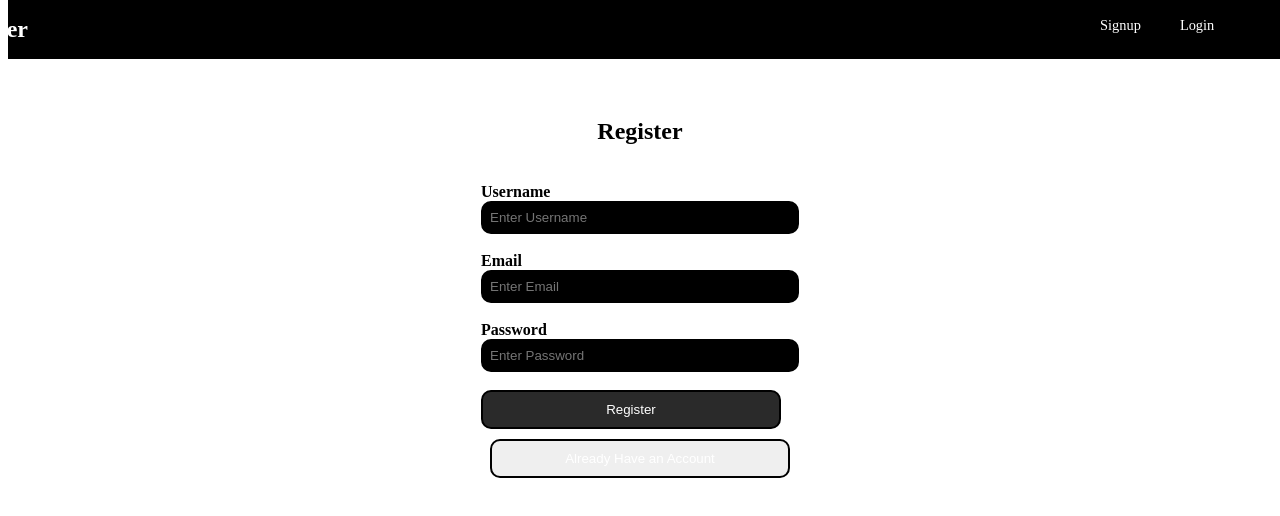
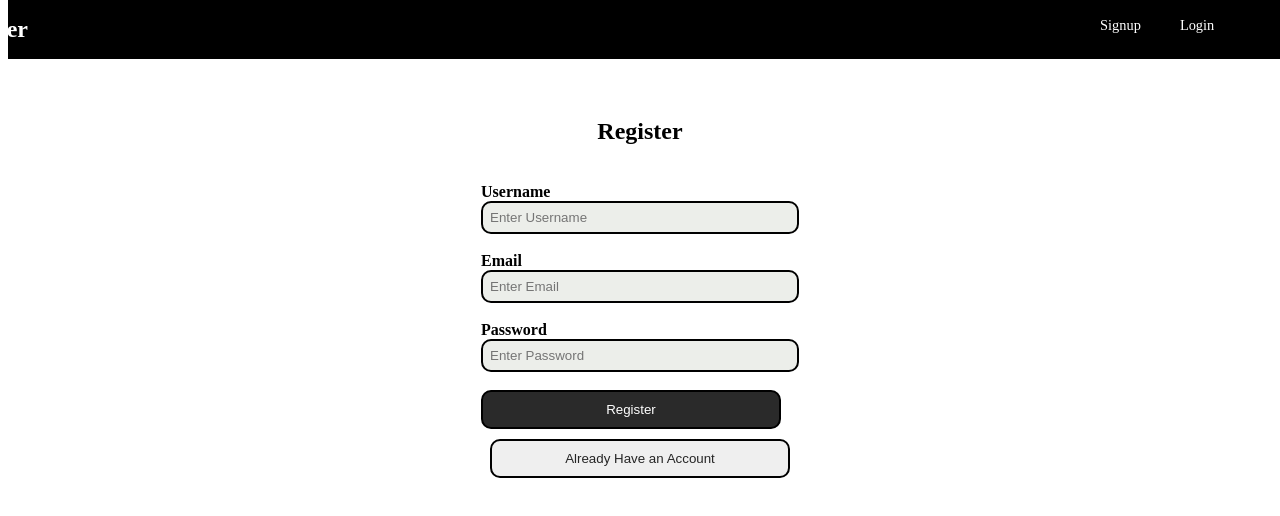
Before and after one commit to DRusetsk/FotoFinder, a Next.js app: page /Signup in a window 1280 px wide. Shown: the top 516 px of the page. Built offline with nearby package versions, Linux system fonts and the light colour scheme; no server answers.

Commit message:
Styling modifications
Main container converter to Tailwind, login page improved

```diff
--- a/src/app/assets/App.css
+++ b/src/app/assets/App.css
@@ -4,7 +4,7 @@
   height: 90vh;
   width: 100vw;
 }
-
+/*
 .main-container {
   position: absolute;
   height: 525px;
@@ -15,7 +15,7 @@
   z-index: 1000;
   box-shadow: 0px 0px 20px 1px black;
   border-radius: 10px;
-}
+}*/
 
 #sub-container {
   display: grid;
--- a/src/app/assets/Login.css
+++ b/src/app/assets/Login.css
@@ -6,23 +6,37 @@
     align-items: center;
     display: flex;
     flex-direction: column;
+}
 
+#logintext{
+    font-size: x-large;
 }
 
 #logButt{
     background-color: rgb(42, 42, 42);
     margin-bottom: 10px;
+    color: white;
+    transition: background-color 0.2s;
+}
+#logButt:hover {
+    background-color: rgb(99, 99, 99);
 }
 
-#logButt:hover {
-    background-color: rgb(99, 99, 99);
+
+#regButt{
+    color: #252525;
+    transition: background-color 0.2s;
+}
+
+#regButt:hover{
+    background-color: #eceeea;
 }
 
 .inputFields {
     width: 300px;
     padding: 7px;
     border: none;
-    background-color:rgb(0, 0, 0);
+    background-color: #eceeea;
     border-radius: 10px;
     border-style: solid;
     border-width: 2px;
@@ -34,7 +48,6 @@
     border-width: 2px;
     padding-top: 10px;
     padding-bottom: 10px;
-    color: white;
     width: 300px;
     text-align: center;
 }
--- a/src/app/components/MainContainer.tsx
+++ b/src/app/components/MainContainer.tsx
@@ -19,9 +19,9 @@ interface MainContainerProps {
 
 const MainContainer: React.FC<MainContainerProps> = ({ photoCollection, setPhotoIsClicked }) => {
     return (
-        <div className = "main-container">
+        <div className = "main-container text-lg absolute h-525px w-450px mt-2 ml-2 bg-[rgb(27,27,27)] rounded-2xl z-1000 shadow-2xl">
             <br></br>
-            <b style = {{padding: "25px"}}>Everyone's photos</b>
+            <b className="p-4 text-white font-medium">Everyone's photos</b>
             <div id = "sub-container">
                 {photoCollection.length > 0 ? (
                     photoCollection.map((photo) => {
```
